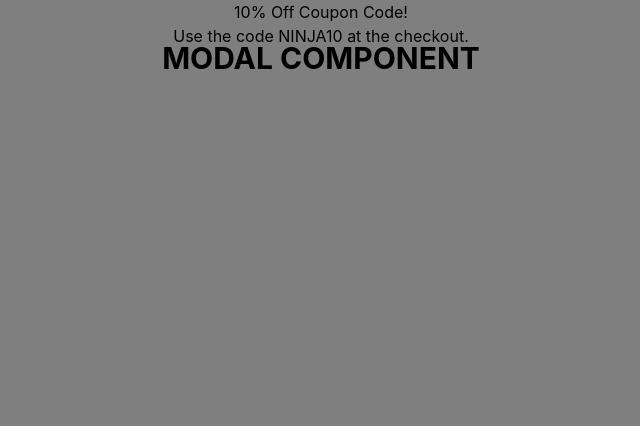
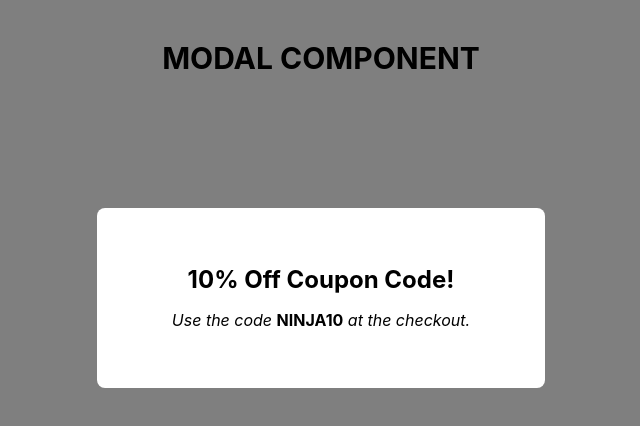
Before and after one commit to lauraylchen/react-modal-component, a JavaScript app: page / in a window 1280 px wide. Shown: the top 426 px of the page, without its empty margins (319-959 px from the left). Built offline with nearby package versions, Linux system fonts and the light colour scheme; the HTML template or start-up script is replaced by a standard one.

Commit message:
Added basic styling to modal component, and removed class name for CSS

```diff
--- a/src/App.js
+++ b/src/App.js
@@ -2,11 +2,11 @@ import Modal from "./components/Modal";
 
 function App() {
   return (
-    <div className="App">
-      <Modal />
-      <h1 className="text-3xl font-bold my-10">
+    <div className="text-center h-screen">
+      <h1 className="text-3xl font-bold py-10">
         MODAL COMPONENT
       </h1>
+      <Modal />
     </div>
   );
 }
--- a/src/components/Modal.js
+++ b/src/components/Modal.js
@@ -1,9 +1,9 @@
 export default function Modal() {
   return(
     <div className="fixed top-0 left-0 w-full h-full bg-black/50">
-      <div className="modal">
-        <h2>10% Off Coupon Code!</h2>
-        <p>Use the code NINJA10 at the checkout.</p>
+      <div className="p-14 bg-white mx-auto my-52 max-w-xs sm:max-w-md rounded-lg">
+        <h2 className="text-2xl font-bold pb-3">10% Off Coupon Code!</h2>
+        <p className="italic">Use the code <strong className="not-italic">NINJA10</strong> at the checkout.</p>
       </div>
     </div>
   )
--- a/src/index.css
+++ b/src/index.css
@@ -9,5 +9,4 @@ body {
     sans-serif;
   -webkit-font-smoothing: antialiased;
   -moz-osx-font-smoothing: grayscale;
-  text-align: center;
 }
```
